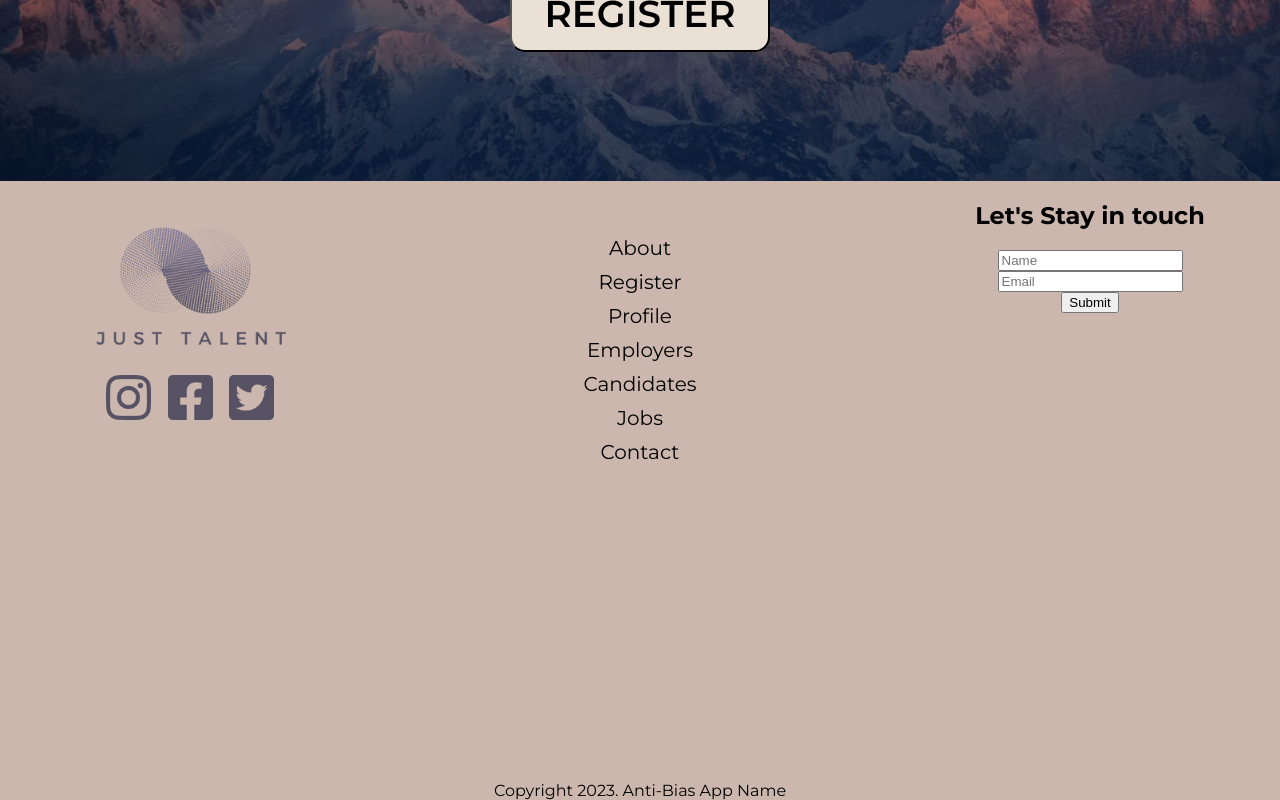
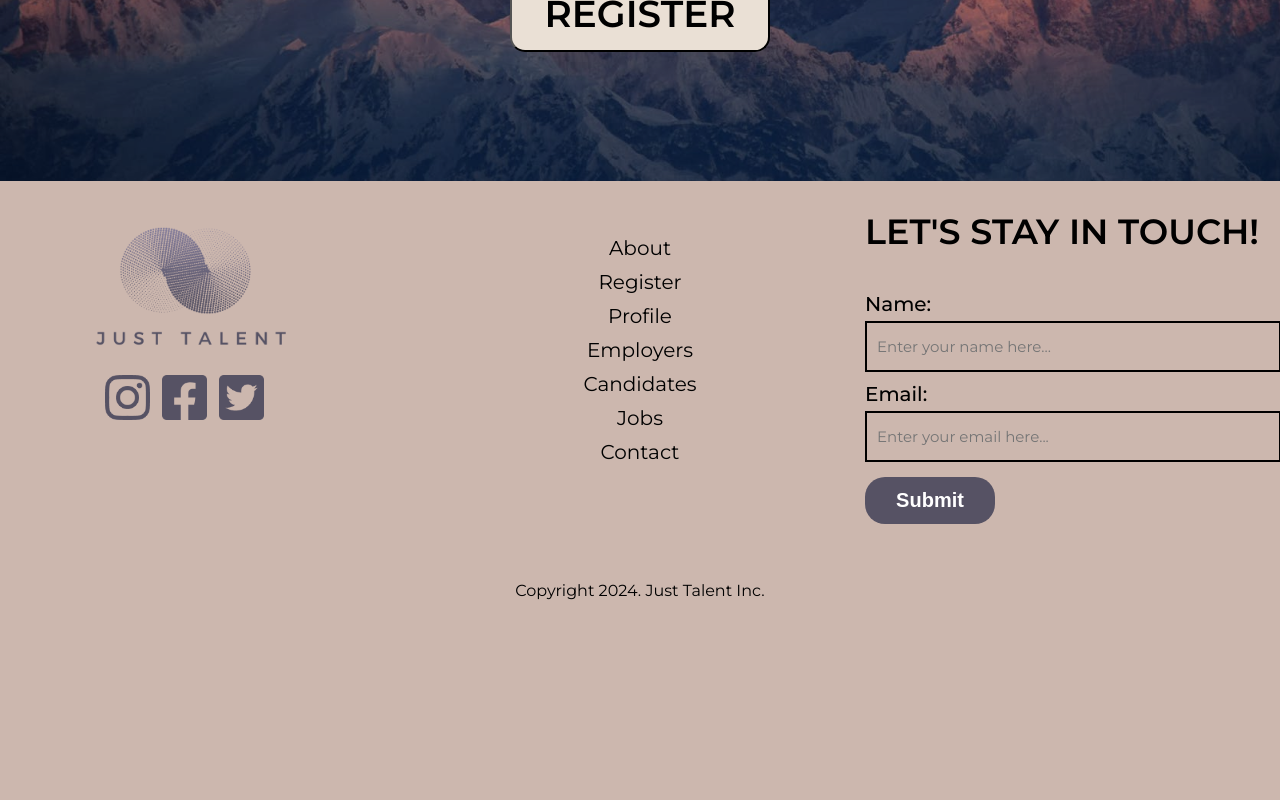
Before and after one commit to new-idea-machine/os-anti-bias-app-front, an Angular app in the folder justTalent/: page / in a window 1280 px wide. Shown: the part 2588-3388 px from the top of the page. After the commit the page ends 3219 px from the top, so only its background shows below. Built offline with nearby package versions, Linux system fonts and the light colour scheme; no server answers.

Commit message:
Add footer style updates

```diff
--- a/justTalent/src/app/shared/footer/footer.component.css
+++ b/justTalent/src/app/shared/footer/footer.component.css
@@ -1,13 +1,13 @@
 .footerComponent {
   display: flex;
   justify-content: center;
-  height: 600px;
+  /* height: 400px; */
   width: screen;
 
 }
 
 .footerBody {
-  height: 600px;
+  height: 450px;
   width: 1440px;
 }
 
@@ -21,7 +21,7 @@
   flex-direction: column;
   align-items: center;
   width: 450px;
-  height: 550px;
+  height: 350px;
   padding-top: 30px;
 }
 
@@ -31,8 +31,12 @@
 
 .socials{
   display: flex;
-  justify-content: space-evenly;
+  justify-content: center;
   align-items: center;
+}
+
+.socials a{
+  padding-right: 12px;
 }
 
 .footer_socal_img{
@@ -44,7 +48,7 @@
   flex-direction: column;
   align-items: center;
   width: 450px;
-  height: 550px;
+  height: 350px;
   padding-top: 50px;
 }
 
@@ -57,20 +61,58 @@
 
 }
 
-    .footerColumn{
+.footer_email_column{
   display: flex;
   flex-direction: column;
-      align-items: center;
+  /* align-items: center; */
   width: 450px;
-      height: 550px;
+  height: 350px;
+}
 
+.email_box_header{
+  font-weight: 600;
+  font-size: 35px;
 }
+
+.email_input_field{
+  height: 45px;
+  width: 400px;
+  background-color: transparent;
+  border: 2px solid black;
+  font-family: "Montserrat", sans-serif;
+  font-size: 15px;
+  color: #000;
+  font-weight: 400;
+  padding-left: 10px;
+}
+
+
+.email_input_field:focus{
+  outline-color: #cf9eae;
+}
+
+.email_input_label{
+  font-size: 20px;
+  font-weight: 500;
+  margin: 0;
+  padding-top: 10px;
+  padding-bottom: 5px;
+}
+
+.email_box_button{
+  padding: 10px;
+  margin-top: 15px;
+  /* background-color: #A6808C; */
+  background-color: #565264;
+  color: #fff;
+  border-radius: 20px;
+  border-color: transparent;
+  width: 130px;
+  font-size: 20px;
+  font-weight: 600;
+}
+
 .footerLegal {
   text-align: center;
+  padding-bottom: 10px;
 }
-
-    .socials {
-      display: flex;
-      justify-content: space-evenly;
-      width: 200px;
-    }
--- a/justTalent/src/app/shared/footer/footer.component.html
+++ b/justTalent/src/app/shared/footer/footer.component.html
@@ -42,13 +42,15 @@
         <a href="/jobPosts">Jobs</a>
         <a href="/contact">Contact</a>
       </div>
-      <div class="footerColumn">
-        <h1>Let's Stay in touch</h1>
-        <input type="text" placeholder="Name" />
-        <input type="text" placeholder="Email" />
-        <button>Submit</button>
+      <div class="footer_email_column">
+        <h2 class="email_box_header">LET'S STAY IN TOUCH!</h2>
+        <p class="email_input_label">Name:</p>
+        <input class="email_input_field" type="text" placeholder="Enter your name here..." />
+        <p class="email_input_label">Email:</p>
+        <input class="email_input_field" type="text" placeholder="Enter your email here..." />
+        <button class="email_box_button">Submit</button>
       </div>
     </div>
-    <div class="footerLegal">Copyright 2023. Anti-Bias App Name</div>
+    <div class="footerLegal">Copyright 2024. Just Talent Inc.</div>
   </section>
 </footer>
--- a/justTalent/src/app/shared/navbar/navbar.component.css
+++ b/justTalent/src/app/shared/navbar/navbar.component.css
@@ -44,7 +44,8 @@
   padding: 10px;
   background-color: #A6808C;
   border-radius: 20px;
-  border-color: transparent}
+  border-color: transparent;
+}
 
 .navbar-button-login a {
   font-size: 17px;
```
Lines whose indentation alone changed are shown as unchanged.
